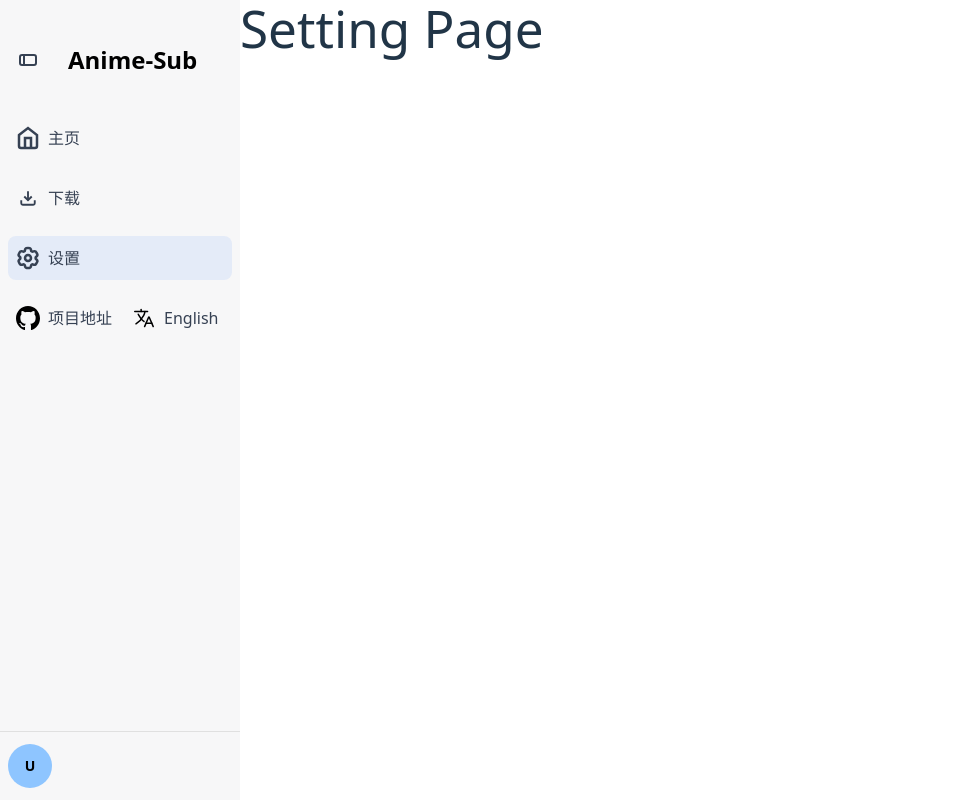
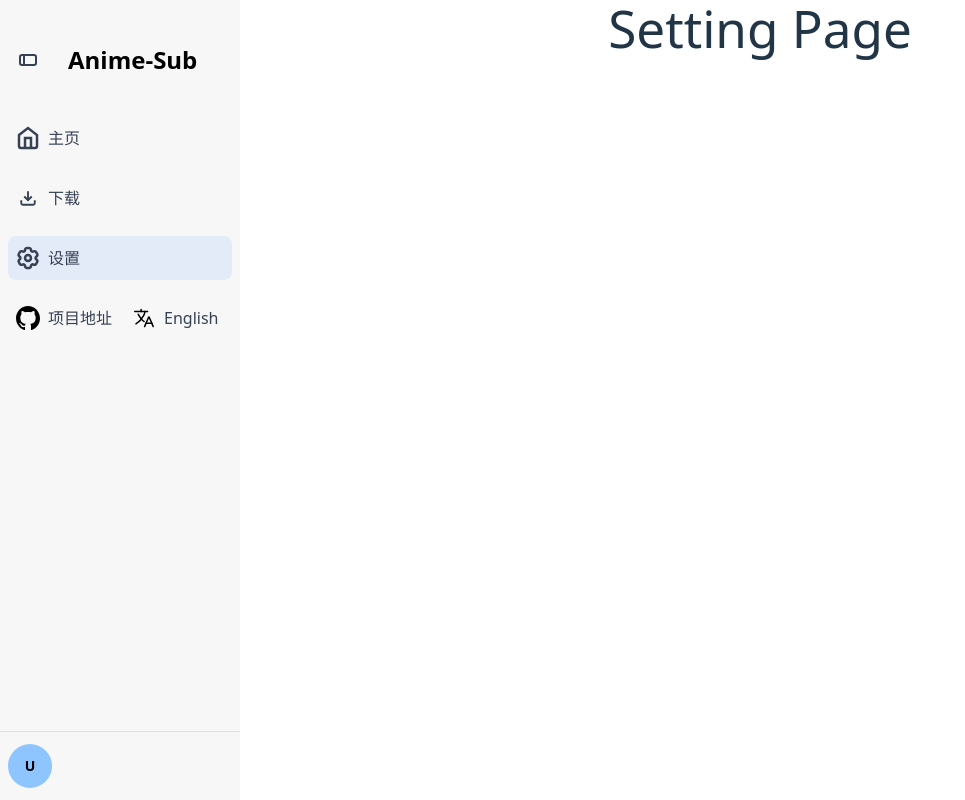
Before and after one commit to hhlyyng/animeSub, a React (Vite) app in the folder frontend/: page /settings in a window 1280 px wide. Shown: the whole page, without its empty margins (0-965 px from the left). Built offline with nearby package versions, Linux system fonts and the light colour scheme.

Commit message:
fix central

```diff
--- a/frontend/src/components/homepage/HomePage.tsx
+++ b/frontend/src/components/homepage/HomePage.tsx
@@ -27,7 +27,7 @@ const AppContent = () => {
   };
 
   return (
-    <div className="flex min-h-screen w-full mx-auto overflow-hidden">
+    <div className="flex min-h-screen w-screen mx-auto overflow-hidden">
       {/* Sidebar */}
       <SideBar
         language={language}
@@ -36,7 +36,7 @@ const AppContent = () => {
       />
 
       {/* Main Content Area */}
-      <main className="flex-1 overflow-x-hidden">
+      <main className="flex-1 min-w-0 overflow-hidden flex justify-center">
         <Routes>
           <Route path="/" element={<HomeContent />} />
           <Route path="/home" element={<HomeContent />} />
--- a/frontend/src/components/homepage/content/AnimeInfoFlow.tsx
+++ b/frontend/src/components/homepage/content/AnimeInfoFlow.tsx
@@ -71,7 +71,7 @@ export function AnimeFlow({ topic, items }: AnimeFlowProps) {
   const visible = items.slice(startIndex, startIndex + windowSize);
 
   return (
-  <div className="w-full min-w-full overflow-hidden block">
+  <div className="w-fit overflow-hidden">
     {/* 标题 */}
     <h2 className="text-2xl font-bold text-gray-900 mb-6"
         style={{ marginLeft: `${titleMargin}px` }}>
--- a/frontend/src/components/homepage/content/HomePageContent.tsx
+++ b/frontend/src/components/homepage/content/HomePageContent.tsx
@@ -104,7 +104,7 @@ const HomeContent = () => {
     }
 
     return (
-        <div className="w-full bg-blue-100 overflow-hidden">
+        <div className="w-fit overflow-hidden">
         {/* 👆 添加这个包裹层 */}
             <AnimeFlow topic="今日放送" items={animes} />
         </div>
```
